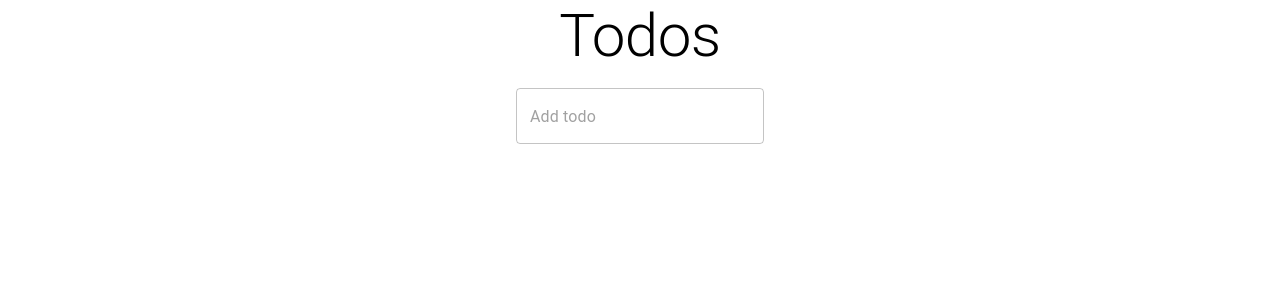
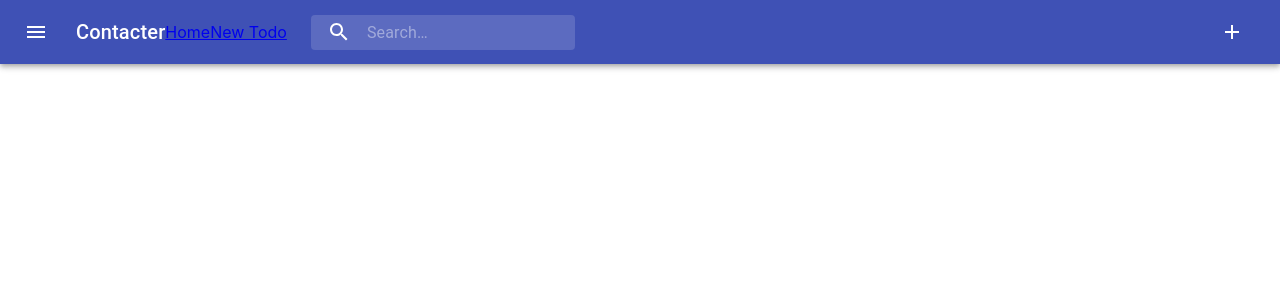
Before and after one commit to denys-medynskyi/contacter, a React (Create React App) app: page / in a window 1280 px wide. Shown: the top 300 px of the page. Built offline with nearby package versions, Linux system fonts and the light colour scheme.

Commit message:
Add navbar

```diff
--- a/package.json
+++ b/package.json
@@ -2,8 +2,11 @@
   "dependencies": {
     "@material-ui/core": "^4.3.3",
     "@material-ui/icons": "^4.2.1",
+    "@reach/router": "^1.2.1",
     "react": "^16.9.0",
     "react-dom": "^16.9.0",
+    "react-router": "^5.0.1",
+    "react-router-dom": "^5.0.1",
     "react-scripts": "3.1.1"
   },
   "scripts": {
--- a/src/App.js
+++ b/src/App.js
@@ -1,20 +1,21 @@
 import React from 'react';
-import Typography from "@material-ui/core/Typography";
 import './App.css';
 import TodoList from "./TodoList";
 import TodoForm from "./TodoForm";
 import useTodoState from "./useTodoState";
+import { Router } from "@reach/router";
+import NavBar from "./NavBar";
 
 function App() {
   const { todos, addTodo, deleteTodo } = useTodoState([]);
 
   return (
     <div className="App">
-      <Typography component="h1" variant="h2">
-        Todos
-      </Typography>
-
+      <NavBar />
+      <Router>
+        <TodoList path="/" todos={todos} deleteTodo={deleteTodo} />
         <TodoForm
+          path="/todos/new"
           saveTodo={todoText => {
             const trimmedText = todoText.trim();
 
@@ -23,8 +24,7 @@
             }
           }}
         />
-
-      <TodoList todos={todos} deleteTodo={deleteTodo} />
+      </Router>
     </div>
   );
 }
--- /dev/null
+++ b/src/NavBar.js
@@ -0,0 +1,222 @@
+import React from "react";
+import { fade, makeStyles } from "@material-ui/core/styles";
+import AppBar from "@material-ui/core/AppBar";
+import Toolbar from "@material-ui/core/Toolbar";
+import IconButton from "@material-ui/core/IconButton";
+import Typography from "@material-ui/core/Typography";
+import InputBase from "@material-ui/core/InputBase";
+import Badge from "@material-ui/core/Badge";
+import MenuItem from "@material-ui/core/MenuItem";
+import Menu from "@material-ui/core/Menu";
+import MenuIcon from "@material-ui/icons/Menu";
+import SearchIcon from "@material-ui/icons/Search";
+import AccountCircle from "@material-ui/icons/AccountCircle";
+import MailIcon from "@material-ui/icons/Mail";
+import NotificationsIcon from "@material-ui/icons/Notifications";
+import MoreIcon from "@material-ui/icons/MoreVert";
+import AddIcon from "@material-ui/icons/Add";
+
+import { Link as RouteLink } from "@reach/router";
+
+const useStyles = makeStyles(theme => ({
+  grow: {
+    flexGrow: 1
+  },
+  menuButton: {
+    marginRight: theme.spacing(2)
+  },
+  title: {
+    display: "none",
+    [theme.breakpoints.up("sm")]: {
+      display: "block"
+    }
+  },
+  search: {
+    position: "relative",
+    borderRadius: theme.shape.borderRadius,
+    backgroundColor: fade(theme.palette.common.white, 0.15),
+    "&:hover": {
+      backgroundColor: fade(theme.palette.common.white, 0.25)
+    },
+    marginRight: theme.spacing(2),
+    marginLeft: 0,
+    width: "100%",
+    [theme.breakpoints.up("sm")]: {
+      marginLeft: theme.spacing(3),
+      width: "auto"
+    }
+  },
+  searchIcon: {
+    width: theme.spacing(7),
+    height: "100%",
+    position: "absolute",
+    pointerEvents: "none",
+    display: "flex",
+    alignItems: "center",
+    justifyContent: "center"
+  },
+  inputRoot: {
+    color: "inherit"
+  },
+  inputInput: {
+    padding: theme.spacing(1, 1, 1, 7),
+    transition: theme.transitions.create("width"),
+    width: "100%",
+    [theme.breakpoints.up("md")]: {
+      width: 200
+    }
+  },
+  sectionDesktop: {
+    display: "none",
+    [theme.breakpoints.up("md")]: {
+      display: "flex"
+    }
+  },
+  sectionMobile: {
+    display: "flex",
+    [theme.breakpoints.up("md")]: {
+      display: "none"
+    }
+  }
+}));
+
+export default function PrimarySearchAppBar() {
+  const classes = useStyles();
+  const [anchorEl, setAnchorEl] = React.useState(null);
+  const [mobileMoreAnchorEl, setMobileMoreAnchorEl] = React.useState(null);
+
+  const isMenuOpen = Boolean(anchorEl);
+  const isMobileMenuOpen = Boolean(mobileMoreAnchorEl);
+
+  function handleProfileMenuOpen(event) {
+    setAnchorEl(event.currentTarget);
+  }
+
+  function handleMobileMenuClose() {
+    setMobileMoreAnchorEl(null);
+  }
+
+  function handleMenuClose() {
+    setAnchorEl(null);
+    handleMobileMenuClose();
+  }
+
+  function handleMobileMenuOpen(event) {
+    setMobileMoreAnchorEl(event.currentTarget);
+  }
+
+  const menuId = "primary-search-account-menu";
+  const renderMenu = (
+    <Menu
+      anchorEl={anchorEl}
+      anchorOrigin={{ vertical: "top", horizontal: "right" }}
+      id={menuId}
+      keepMounted
+      transformOrigin={{ vertical: "top", horizontal: "right" }}
+      open={isMenuOpen}
+      onClose={handleMenuClose}
+    >
+      <MenuItem onClick={handleMenuClose}>Profile</MenuItem>
+      <MenuItem onClick={handleMenuClose}>My account</MenuItem>
+    </Menu>
+  );
+
+  const mobileMenuId = "primary-search-account-menu-mobile";
+  const renderMobileMenu = (
+    <Menu
+      anchorEl={mobileMoreAnchorEl}
+      anchorOrigin={{ vertical: "top", horizontal: "right" }}
+      id={mobileMenuId}
+      keepMounted
+      transformOrigin={{ vertical: "top", horizontal: "right" }}
+      open={isMobileMenuOpen}
+      onClose={handleMobileMenuClose}
+    >
+      <MenuItem>
+        <IconButton aria-label="show 4 new mails" color="inherit">
+          <Badge badgeContent={4} color="secondary">
+            <MailIcon />
+          </Badge>
+        </IconButton>
+        <p>Messages</p>
+      </MenuItem>
+      <MenuItem>
+        <IconButton aria-label="show 11 new notifications" color="inherit">
+          <Badge badgeContent={11} color="secondary">
+            <NotificationsIcon />
+          </Badge>
+        </IconButton>
+        <p>Notifications</p>
+      </MenuItem>
+      <MenuItem onClick={handleProfileMenuOpen}>
+        <IconButton
+          aria-label="account of current user"
+          aria-controls="primary-search-account-menu"
+          aria-haspopup="true"
+          color="inherit"
+        >
+          <AccountCircle />
+        </IconButton>
+        <p>Profile</p>
+      </MenuItem>
+    </Menu>
+  );
+
+  return (
+    <div className={classes.grow}>
+      <AppBar position="static">
+        <Toolbar>
+          <IconButton
+            edge="start"
+            className={classes.menuButton}
+            color="inherit"
+            aria-label="open drawer"
+          >
+            <MenuIcon />
+          </IconButton>
+          <Typography className={classes.title} variant="h6" noWrap>
+            Contacter
+          </Typography>
+
+          <RouteLink to="/">Home</RouteLink>
+          <RouteLink to="/todos/new">New Todo</RouteLink>
+
+          <div className={classes.search}>
+            <div className={classes.searchIcon}>
+              <SearchIcon />
+            </div>
+            <InputBase
+              placeholder="Search…"
+              classes={{
+                root: classes.inputRoot,
+                input: classes.inputInput
+              }}
+              inputProps={{ "aria-label": "search" }}
+            />
+          </div>
+          <div className={classes.grow} />
+          <div className={classes.sectionDesktop}>
+            <IconButton aria-label="show 4 new mails" color="inherit">
+              <AddIcon />
+            </IconButton>
+          </div>
+          <div className={classes.sectionMobile}>
+            <IconButton
+              aria-label="show more"
+              aria-controls={mobileMenuId}
+              aria-haspopup="true"
+              onClick={handleMobileMenuOpen}
+              color="inherit"
+              to="/todos/new"
+              component={RouteLink}
+            >
+              <MoreIcon to="/todos/new" component={RouteLink} />
+            </IconButton>
+          </div>
+        </Toolbar>
+      </AppBar>
+      {renderMobileMenu}
+      {renderMenu}
+    </div>
+  );
+}
```
Also changed, not shown: 1 other file (tests, documents, lock files or other folders). Lines whose indentation alone changed are shown as unchanged.
